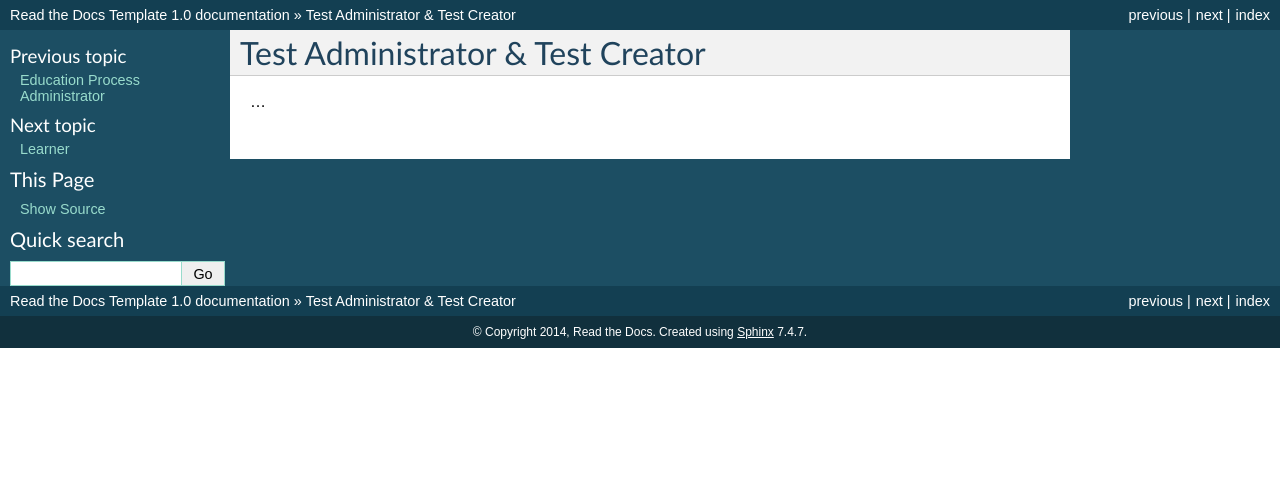
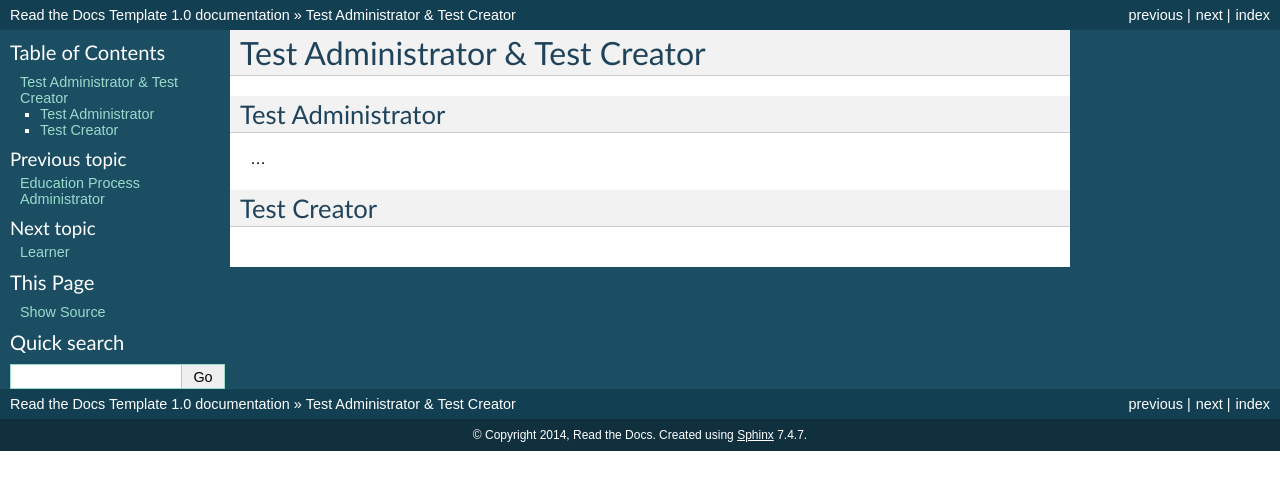
Before and after one commit to pslisko/performa365docs, a Sphinx documentation site: the page built from docs/gettoknow/test_administrator_and_test_creator.rst, in a window 1280 px wide. Shown: the top 490 px of the page. Built offline with Sphinx 7.4.7, drawn with Linux system fonts in a browser that asks for light colours; pages that are not in the unit, such as notebooks, are missing from menus.

Commit message:
Update test_administrator_and_test_creator.rst

```diff
--- a/docs/gettoknow/test_administrator_and_test_creator.rst
+++ b/docs/gettoknow/test_administrator_and_test_creator.rst
@@ -1,6 +1,17 @@
+
+
+Test Administrator & Test Creator
+==================================
+
 .. _test_administrator:
 
-Test Administrator & Test Creator
-=====
+Test Administrator
+*******************
 
 ...
+
+
+.. _test_creator:
+
+Test Creator
+*************
```
